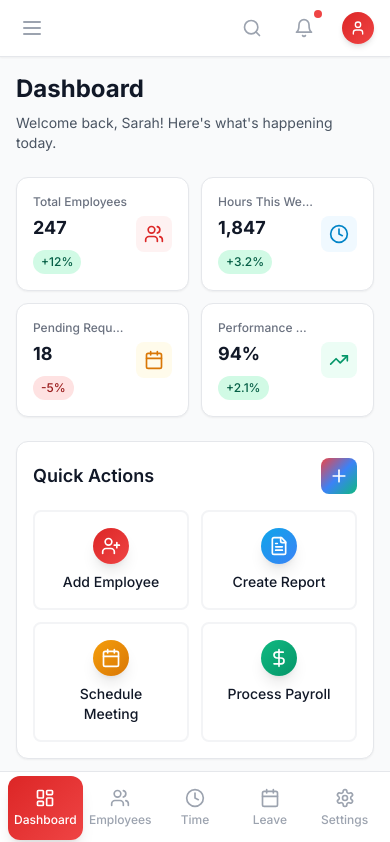
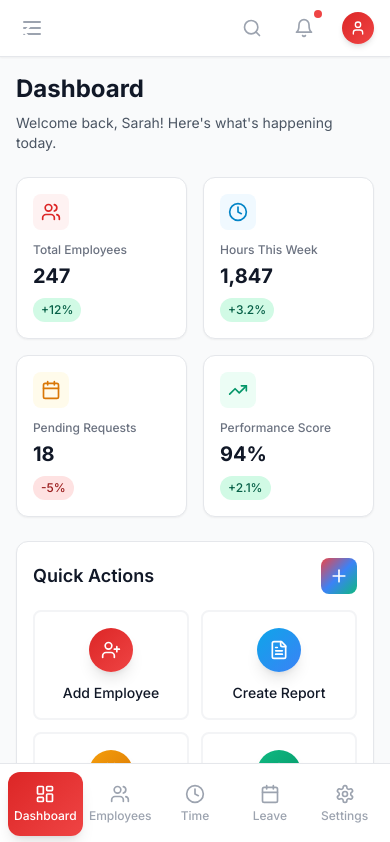
Before and after one commit to skumarreach/hrm-software, a React (Vite) app: page / in a window 390 px wide. Shown: the top 842 px of the page. Built offline with nearby package versions, Linux system fonts and the light colour scheme.

Commit message:
Mobile Optimization and Collapsible Sidebar Fix

```diff
--- a/src/components/Layout/Header.tsx
+++ b/src/components/Layout/Header.tsx
@@ -10,18 +10,19 @@ const Header: React.FC<HeaderProps> = ({ onMenuClick }) => {
     <header className="sticky top-0 z-40 bg-white shadow-sm border-b border-gray-200">
       <div className="px-4 sm:px-6 lg:px-8">
         <div className="flex h-14 sm:h-16 items-center justify-between">
-          {/* Mobile menu button */}
-          <div className="flex items-center">
+          {/* Left side - Mobile menu + Search */}
+          <div className="flex items-center flex-1">
+            {/* Mobile/Tablet menu button */}
             <button
               type="button"
-              className="lg:hidden -ml-2 p-3 rounded-md text-gray-400 hover:text-gray-500 hover:bg-gradient-to-r hover:from-scarlet-50 hover:to-azure-50 transition-all duration-200 touch-manipulation"
+              className="xl:hidden -ml-2 p-3 rounded-md text-gray-400 hover:text-gray-500 hover:bg-gradient-to-r hover:from-scarlet-50 hover:to-azure-50 transition-all duration-200 touch-manipulation"
               onClick={onMenuClick}
             >
               <Menu className="h-6 w-6" />
             </button>
 
-            {/* Search bar - hidden on mobile, shown on tablet+ */}
-            <div className="hidden md:block ml-4 lg:ml-0">
+            {/* Search bar - hidden on small mobile, shown on larger screens */}
+            <div className="hidden sm:block ml-4 xl:ml-0 flex-1 max-w-md">
               <div className="relative">
                 <div className="absolute inset-y-0 left-0 pl-3 flex items-center pointer-events-none">
                   <Search className="h-5 w-5 text-gray-400" />
@@ -36,9 +37,9 @@ const Header: React.FC<HeaderProps> = ({ onMenuClick }) => {
           </div>
 
           {/* Right side */}
-          <div className="flex items-center space-x-2 sm:space-x-4">
+          <div className="flex items-center space-x-2 sm:space-x-3">
             {/* Mobile search button */}
-            <button className="md:hidden p-3 text-gray-400 hover:text-gray-500 hover:bg-gradient-to-r hover:from-scarlet-50 hover:to-azure-50 rounded-lg transition-all duration-200 touch-manipulation">
+            <button className="sm:hidden p-3 text-gray-400 hover:text-gray-500 hover:bg-gradient-to-r hover:from-scarlet-50 hover:to-azure-50 rounded-lg transition-all duration-200 touch-manipulation">
               <Search className="h-5 w-5" />
             </button>
 
@@ -50,7 +51,7 @@ const Header: React.FC<HeaderProps> = ({ onMenuClick }) => {
 
             {/* Profile */}
             <div className="flex items-center space-x-2 sm:space-x-3">
-              <div className="hidden sm:block text-right">
+              <div className="hidden md:block text-right">
                 <p className="text-sm font-medium text-gray-900">Sarah Johnson</p>
                 <p className="text-xs text-gray-500">HR Manager</p>
               </div>
--- a/src/components/Layout/Layout.tsx
+++ b/src/components/Layout/Layout.tsx
@@ -14,31 +14,32 @@ const Layout: React.FC<LayoutProps> = ({ children }) => {
 
   return (
     <div className="min-h-screen bg-gray-50">
-      {/* Desktop Sidebar */}
-      <div className="hidden lg:fixed lg:inset-y-0 lg:z-50 lg:flex lg:w-72 lg:flex-col">
+      {/* Desktop Sidebar - Hidden on mobile/tablet */}
+      <div className="hidden xl:fixed xl:inset-y-0 xl:z-50 xl:flex xl:w-72 xl:flex-col">
         <Sidebar />
       </div>
 
-      {/* Mobile Sidebar */}
+      {/* Mobile/Tablet Sidebar Overlay */}
       <Sidebar
         mobile
         open={sidebarOpen}
         onClose={() => setSidebarOpen(false)}
       />
 
-      <div className="lg:pl-72">
+      {/* Main Content Area */}
+      <div className="xl:pl-72">
         {/* Header */}
         <Header onMenuClick={() => setSidebarOpen(true)} />
 
         {/* Main Content */}
-        <main className="py-4 px-4 sm:py-6 sm:px-6 lg:px-8 pb-20 lg:pb-6">
-          <div className="animate-fade-in">
+        <main className="py-4 px-4 sm:py-6 sm:px-6 lg:px-8 pb-20 xl:pb-6">
+          <div className="animate-fade-in max-w-7xl mx-auto">
             {children}
           </div>
         </main>
       </div>
 
-      {/* Mobile Navigation */}
+      {/* Mobile Bottom Navigation - Only show on mobile/tablet */}
       <MobileNavigation currentPath={location.pathname} />
     </div>
   );
--- a/src/components/Layout/MobileNavigation.tsx
+++ b/src/components/Layout/MobileNavigation.tsx
@@ -22,8 +22,8 @@ const mobileNavigation = [
 
 const MobileNavigation: React.FC<MobileNavigationProps> = ({ currentPath }) => {
   return (
-    <div className="lg:hidden fixed bottom-0 left-0 right-0 z-50 bg-white border-t border-gray-200 px-2 py-1 safe-area-pb shadow-lg">
-      <div className="flex items-center justify-around">
+    <div className="xl:hidden fixed bottom-0 left-0 right-0 z-50 bg-white border-t border-gray-200 px-2 py-2 safe-area-pb shadow-lg">
+      <div className="flex items-center justify-around max-w-md mx-auto">
         {mobileNavigation.map((item) => {
           const isActive = currentPath === item.href;
           const Icon = item.icon;
--- a/src/index.css
+++ b/src/index.css
@@ -9,6 +9,7 @@
   input[type="submit"],
   input[type="button"] {
     @apply touch-manipulation;
+    min-height: 44px; /* iOS recommended minimum touch target */
   }
 
   /* Improve text readability on mobile */
@@ -53,6 +54,16 @@
 
   ::-webkit-scrollbar-thumb:hover {
     background: linear-gradient(135deg, #dc2626, #2563eb);
+  }
+
+  /* Prevent horizontal scroll on mobile */
+  html, body {
+    overflow-x: hidden;
+  }
+
+  /* Better tap highlighting */
+  * {
+    -webkit-tap-highlight-color: rgba(239, 68, 68, 0.1);
   }
 }
 
@@ -147,3 +158,31 @@
   backdrop-filter: blur(10px);
   border: 1px solid rgba(255, 255, 255, 0.18);
 }
+
+/* Mobile-specific optimizations */
+@media (max-width: 640px) {
+  /* Ensure proper spacing on mobile */
+  .container {
+    padding-left: 1rem;
+    padding-right: 1rem;
+  }
+
+  /* Better button sizing on mobile */
+  button {
+    min-height: 44px;
+    min-width: 44px;
+  }
+
+  /* Improve form inputs on mobile */
+  input, select, textarea {
+    min-height: 44px;
+  }
+}
+
+/* Tablet-specific optimizations */
+@media (min-width: 641px) and (max-width: 1279px) {
+  /* Tablet-specific styles */
+  .tablet-grid {
+    grid-template-columns: repeat(auto-fit, minmax(300px, 1fr));
+  }
+}
--- a/src/pages/Dashboard/components/QuickActions.tsx
+++ b/src/pages/Dashboard/components/QuickActions.tsx
@@ -55,7 +55,7 @@ const QuickActions: React.FC = () => {
         </div>
       </div>
 
-      <div className="grid grid-cols-2 lg:grid-cols-4 gap-3 sm:gap-4">
+      <div className="grid grid-cols-2 xl:grid-cols-4 gap-3 sm:gap-4">
         {actions.map((action) => {
           const Icon = action.icon;
           const gradientClasses = getGradientClasses(action.color);
@@ -65,11 +65,11 @@ const QuickActions: React.FC = () => {
               key={action.name}
               className="flex flex-col items-center p-4 sm:p-6 rounded-lg border-2 border-gray-100 hover:border-gray-200 transition-all duration-200 hover:shadow-lg group touch-manipulation"
             >
-              <div className={`p-2 sm:p-3 rounded-full ${gradientClasses} text-white mb-2 sm:mb-3 group-hover:scale-110 transition-all duration-200 shadow-lg`}>
+              <div className={`p-3 sm:p-4 rounded-full ${gradientClasses} text-white mb-3 group-hover:scale-110 transition-all duration-200 shadow-lg`}>
                 <Icon className="h-5 w-5 sm:h-6 sm:w-6" />
               </div>
-              <h3 className="font-medium text-gray-900 text-center text-sm sm:text-base">{action.name}</h3>
-              <p className="text-xs sm:text-sm text-gray-500 text-center mt-1 hidden sm:block">{action.description}</p>
+              <h3 className="font-medium text-gray-900 text-center text-sm sm:text-base leading-tight">{action.name}</h3>
+              <p className="text-xs sm:text-sm text-gray-500 text-center mt-1 hidden sm:block leading-tight">{action.description}</p>
             </button>
           );
         })}
--- a/src/pages/Dashboard/components/StatsCards.tsx
+++ b/src/pages/Dashboard/components/StatsCards.tsx
@@ -58,7 +58,7 @@ const getGradientClasses = (color: string) => {
 
 const StatsCards: React.FC = () => {
   return (
-    <div className="grid grid-cols-2 lg:grid-cols-4 gap-3 sm:gap-6">
+    <div className="grid grid-cols-2 xl:grid-cols-4 gap-4 sm:gap-6">
       {stats.map((stat) => {
         const Icon = stat.icon;
         const iconColorClasses = getColorClasses(stat.color);
@@ -69,10 +69,16 @@ const StatsCards: React.FC = () => {
             key={stat.name}
             className="bg-white rounded-xl shadow-sm border border-gray-200 p-4 sm:p-6 hover:shadow-lg transition-all duration-200 touch-manipulation group"
           >
-            <div className="flex items-center justify-between">
-              <div className="flex-1 min-w-0">
+            <div className="flex flex-col space-y-3">
+              <div className="flex items-center justify-between">
+                <div className={`p-2 sm:p-3 rounded-lg ${iconColorClasses} group-hover:${gradientClasses} group-hover:text-white transition-all duration-200`}>
+                  <Icon className="h-5 w-5 sm:h-6 sm:w-6" />
+                </div>
+              </div>
+
+              <div>
                 <p className="text-xs sm:text-sm font-medium text-gray-500 truncate">{stat.name}</p>
-                <p className="text-lg sm:text-2xl font-bold text-gray-900 mt-1">{stat.value}</p>
+                <p className="text-xl sm:text-2xl font-bold text-gray-900 mt-1">{stat.value}</p>
                 <div className="flex items-center mt-2">
                   <span
                     className={`text-xs font-medium px-2 py-1 rounded-full ${
@@ -86,9 +92,6 @@ const StatsCards: React.FC = () => {
                   <span className="text-xs text-gray-500 ml-2 hidden sm:inline">vs last month</span>
                 </div>
               </div>
-              <div className={`p-2 sm:p-3 rounded-lg ${iconColorClasses} ml-2 group-hover:${gradientClasses} group-hover:text-white transition-all duration-200`}>
-                <Icon className="h-5 w-5 sm:h-6 sm:w-6" />
-              </div>
             </div>
           </div>
         );
```
Also changed, not shown: src/components/Layout/Sidebar.tsx (+24 -18 lines).
